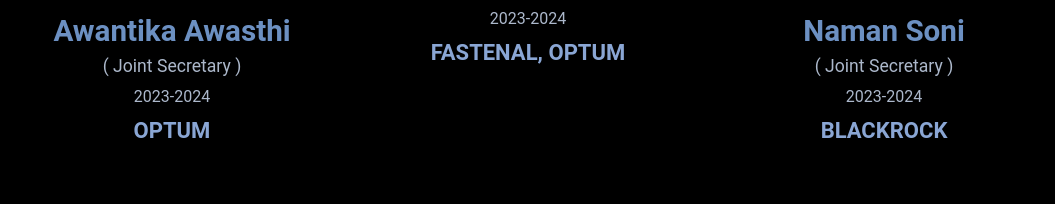
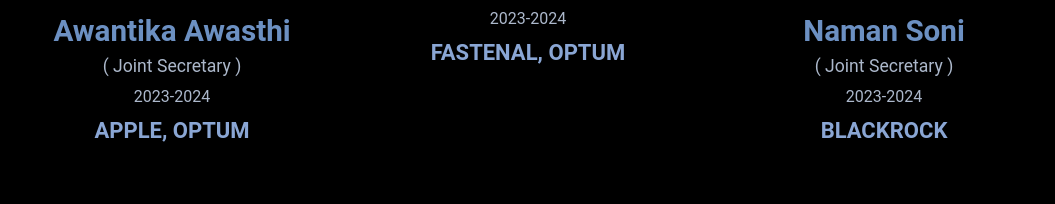
Before and after one commit to Pulkit-Sareen/isteWebsite, a React (Vite) app: page /alumni in a window 1280 px wide. Shown: the part 1086-1290 px from the top of the page, without its empty margins (112-1167 px from the left). Built offline with nearby package versions, Linux system fonts and the light colour scheme; a web font is replaced by a local one.

Commit message:
intern-change

```diff
--- a/src/components/AlumniPageComponents/AlumniPage.jsx
+++ b/src/components/AlumniPageComponents/AlumniPage.jsx
@@ -31,7 +31,7 @@
       name: "Awantika Awasthi",
       position: "Joint Secretary",
       year: "2023-2024",
-      company: "Optum",
+      company: "Apple, Optum",
     },
     {
       dp: profile.bhoomika,
```
